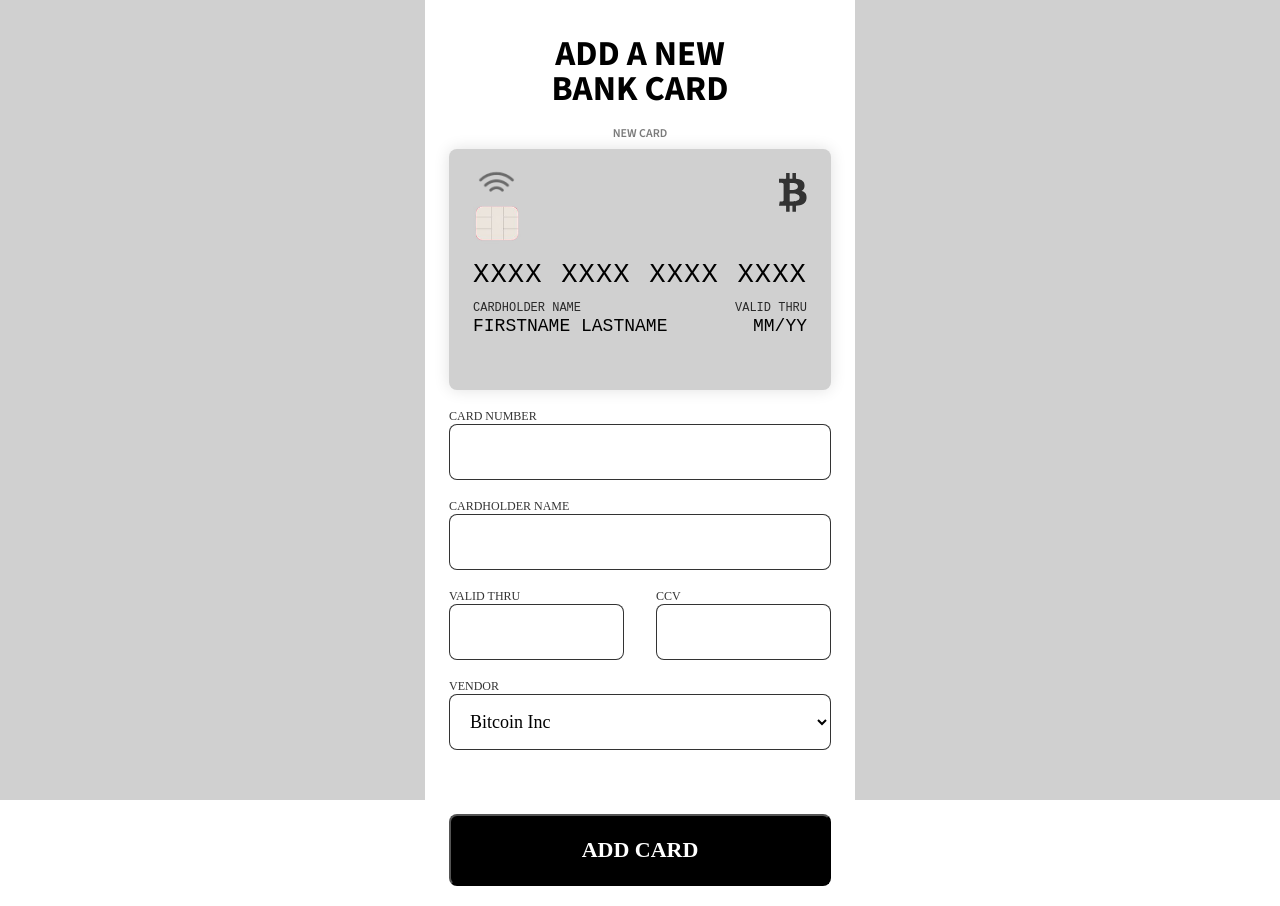
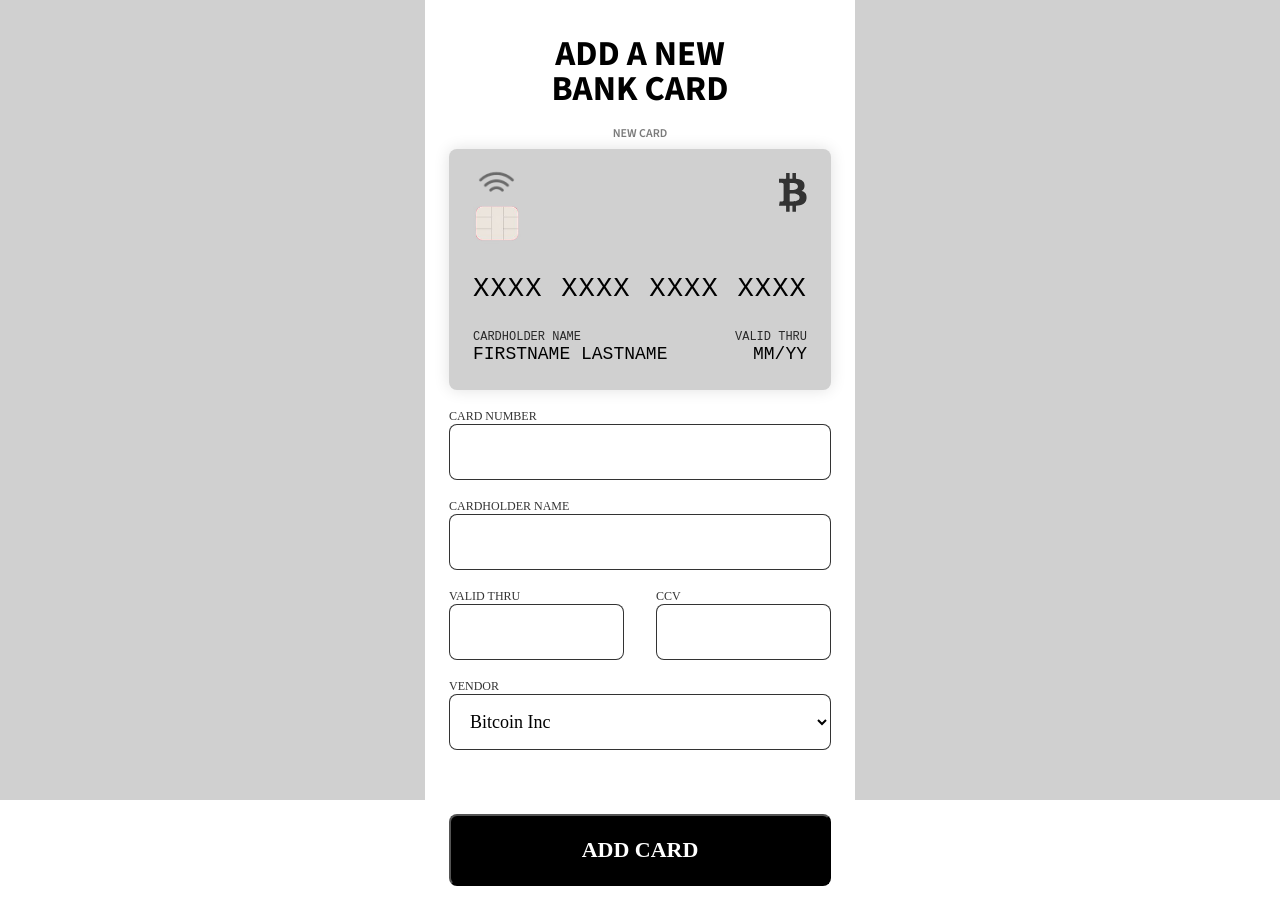
Before and after one commit to cozyhorse/JS2023_SuperGuardians_E-Wallet, a React (Vite) app: page /addcard in a window 1280 px wide. Built offline with nearby package versions, Linux system fonts and the light colour scheme; a web font is replaced by a local one.

Commit message:
fixed cardGAP

```diff
--- a/src/components/Card/Card.scss
+++ b/src/components/Card/Card.scss
@@ -10,7 +10,7 @@
   padding: 1.5rem;
   border-radius: 8px;
   box-shadow: 0px 0px 16px 0px rgba(0, 0, 0, 0.12);
-  gap: 0.7rem;
+  gap: 1.6rem;
   text-align: center;
   cursor: pointer;
   .card-container__row {
```
